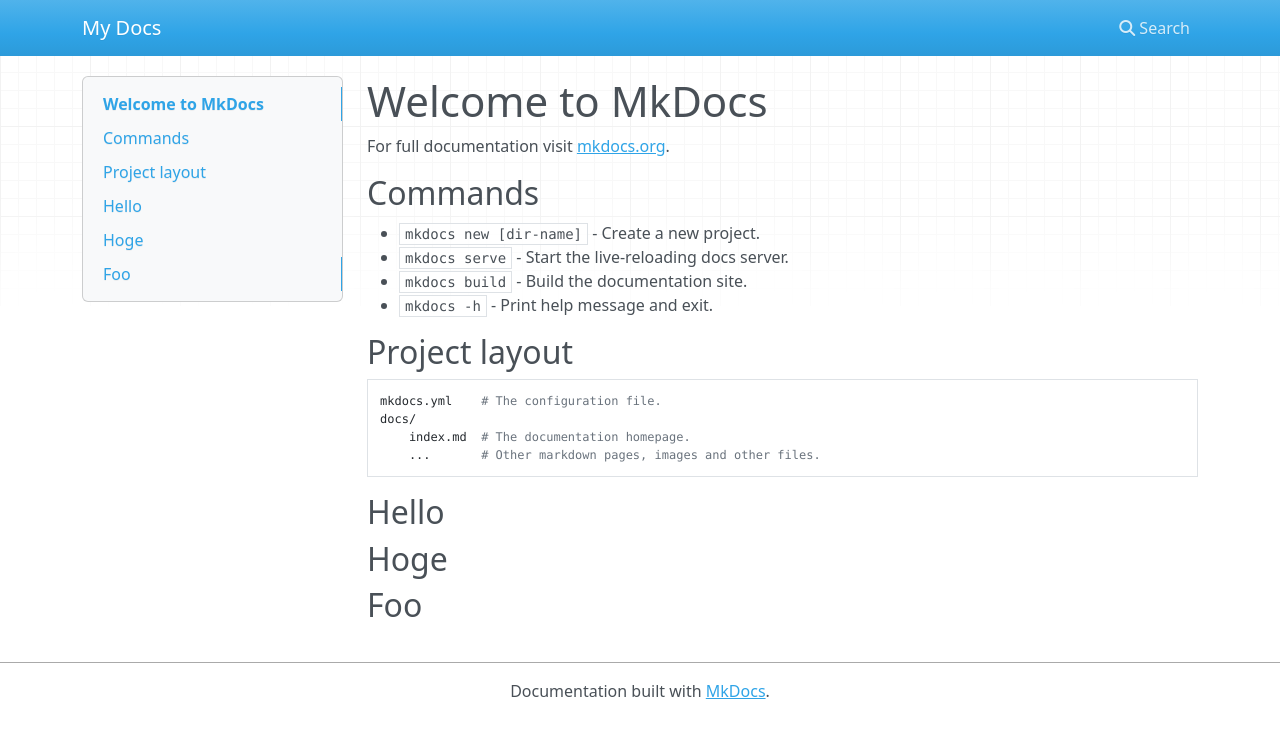
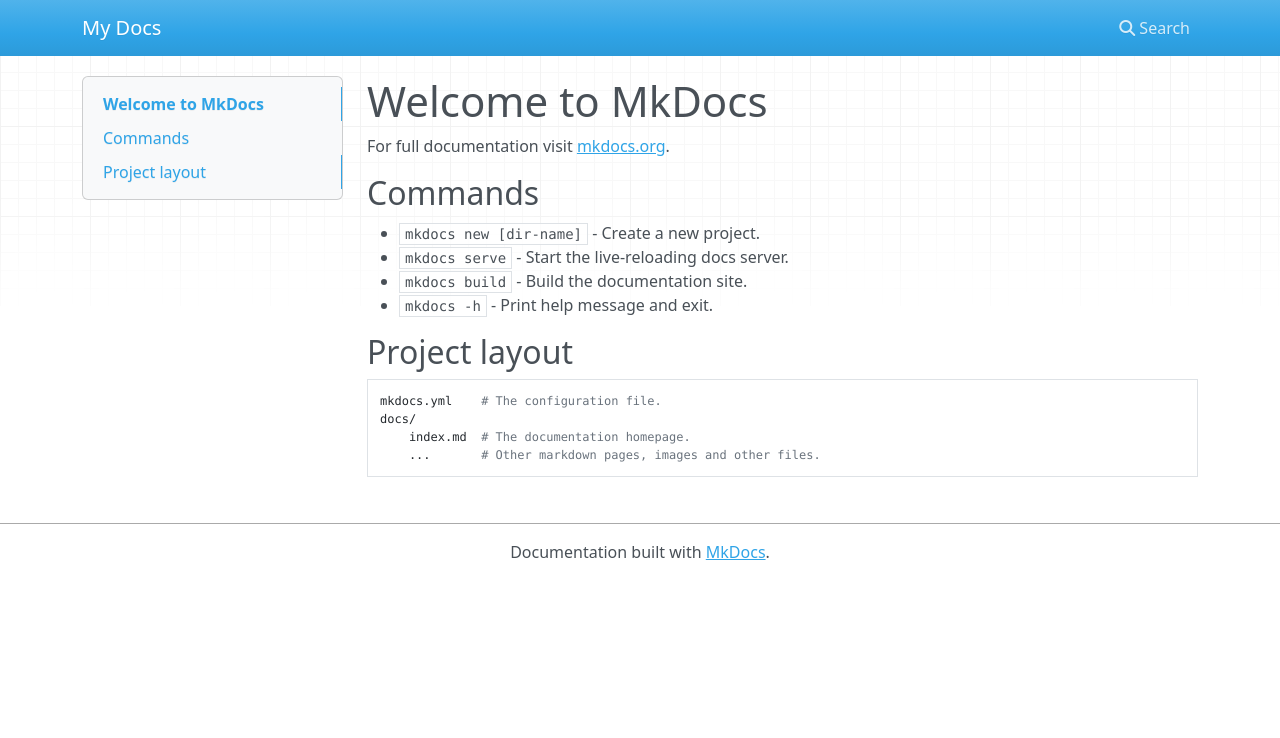
Before and after one commit to binaryta/readthedocs, an MkDocs documentation site: the page built from docs/index.md, in a window 1280 px wide. Shown: the top 738 px of the page. Built offline with MkDocs 1.6.1, drawn with Linux system fonts in a browser that asks for light colours; nearby versions of some CDN libraries.

Commit message:
delete text

```diff
--- a/docs/index.md
+++ b/docs/index.md
@@ -15,9 +15,3 @@ For full documentation visit [mkdocs.org](https://www.mkdocs.org).
     docs/
         index.md  # The documentation homepage.
         ...       # Other markdown pages, images and other files.
-
-## Hello
-
-## Hoge
-
-## Foo
```
